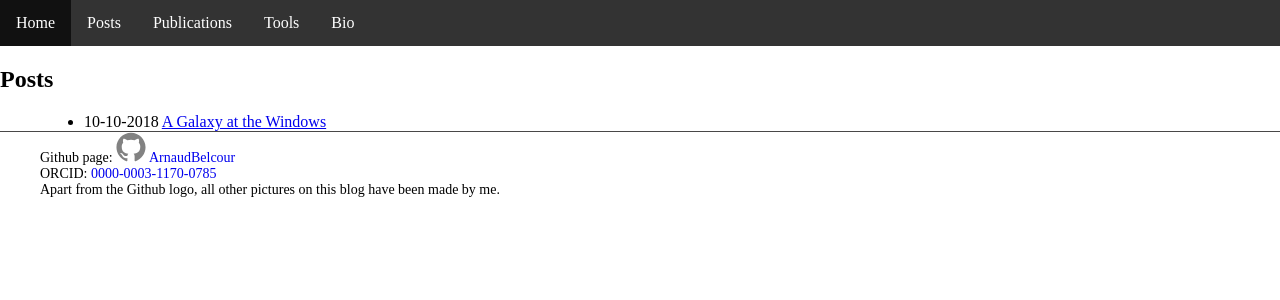
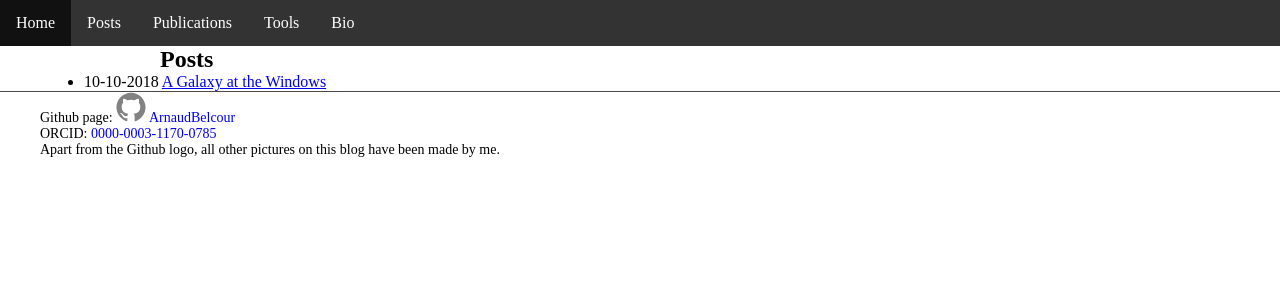
Before and after one commit to ArnaudBelcour/blog, a Jekyll site: the page built from pages/posts.html, in a window 1280 px wide. Shown: the top 300 px of the page. Built offline with Jekyll 4.4.1, drawn with Linux system fonts in a browser that asks for light colours.

Commit message:
Update css.

```diff
--- a/assets/css/style.css
+++ b/assets/css/style.css
@@ -24,6 +24,13 @@
 }
 
 div.Home p {
+  font-size: 3.2vw;
+  white-space: pre;
+  margin: auto;
+  width: 75%;
+}
+
+div.Home h1 {
   white-space: pre;
   margin: auto;
   width: 75%;
```
